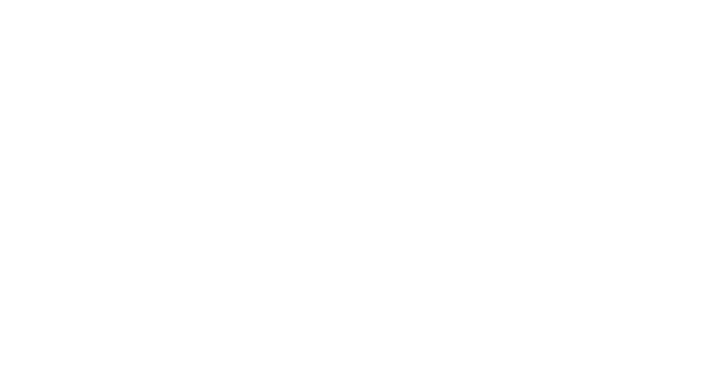
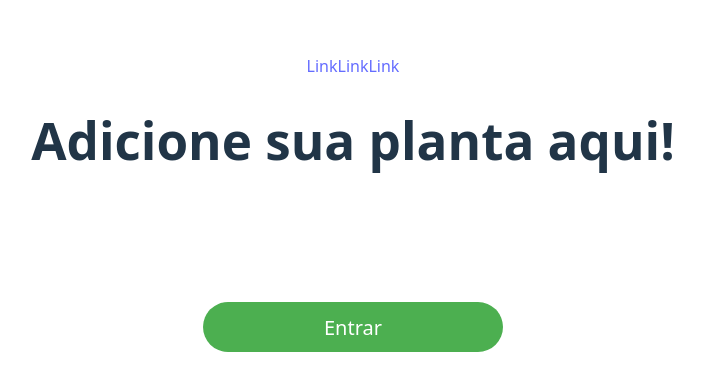
Before and after one commit to Luana002/sistema-de-plantas, a React (Vite) app in the folder frontend/: page / in a window 1280 px wide. Shown: the part 197-588 px from the top of the page, without its empty margins (287-990 px from the left). Built offline with nearby package versions, Linux system fonts and the light colour scheme.

Commit message:
adicionando paginas e componentes

```diff
--- a/frontend/package.json
+++ b/frontend/package.json
@@ -11,7 +11,8 @@
   },
   "dependencies": {
     "react": "^19.2.0",
-    "react-dom": "^19.2.0"
+    "react-dom": "^19.2.0",
+    "react-router-dom": "^7.13.1"
   },
   "devDependencies": {
     "@eslint/js": "^9.39.1",
--- a/frontend/src/App.jsx
+++ b/frontend/src/App.jsx
@@ -1,7 +1,20 @@
-import './App.css'
+import {BrowserRouter, Routes, Route} from "react-router-dom";
+
+import './App.css';
+import Login from './pages/Login.jsx';
+import Home from './pages/Home.jsx';
+import Cadastrar from './pages/CadastrarPlantas.jsx';
 
 function App() {
-  <div/>
+  return (
+    <BrowserRouter>
+      <Routes>
+        <Route path="/" element={<Login/>}/>
+        <Route path="/home" element={<Home />} />
+        <Route path="/cadastrar" element={<Cadastrar />} />
+      </Routes>
+    </BrowserRouter>
+  );
 }
 
-export default App
+export default App;
--- /dev/null
+++ b/frontend/src/components/Button.jsx
@@ -0,0 +1,30 @@
+import {useState} from 'react';
+
+function Button({ onClick, children = 'Entrar' }) {
+    const [hover, setHover] = useState(false);
+
+    const defaultStyles = {
+        width: "300px",
+        height: "50px",
+        borderRadius: "50px",
+        border: "none",
+        color: 'white',
+        backgroundColor: hover ? '#388E3C' : '#4CAF50',
+        transition: '0.2',
+        fontSize: "20px",
+        marginTop: "100px",
+        cursor: "pointer"
+    };
+
+  return (
+    <button style={defaultStyles}
+    onClick={onClick}
+    onMouseEnter={()=> setHover(true)}
+    onMouseLeave={()=> setHover(false)}
+    >
+      {children}
+    </button>
+  );
+}
+
+export default Button;
--- /dev/null
+++ b/frontend/src/components/CardPlant.jsx
@@ -0,0 +1,27 @@
+function CardPlant() {
+    const pageCenter = {
+    minHeight: "calc(100vh - 100px)",
+    display: "flex",
+    justifyContent: "center",
+    alignItems: "center"
+    };
+
+    const cardStyle = {
+    backgroundColor: "#2e2e2e",
+    width: "400px",
+    height: "400px",
+    display: "flex",
+    justifyContent: "center",
+    alignItems: "center"
+    };
+
+    return (
+        <div style={pageCenter}>
+            <div style={cardStyle}>
+                <h1>texto</h1>
+            </div>
+        </div>
+    );
+}
+
+export default CardPlant;
--- /dev/null
+++ b/frontend/src/components/Navbar.jsx
@@ -0,0 +1,13 @@
+function Navbar() {
+    return (
+        <nav className="nav">
+            <div className="links">
+                <a href="#">Link</a>
+                <a href="#">Link</a>
+                <a href="#">Link</a>
+            </div>
+        </nav>
+    );
+}
+
+export default Navbar;
--- /dev/null
+++ b/frontend/src/pages/CadastrarPlantas.jsx
@@ -0,0 +1,5 @@
+function Cadastrar() {
+  return <h1>Cadastro</h1>;
+}
+
+export default Cadastrar;
--- /dev/null
+++ b/frontend/src/pages/Home.jsx
@@ -0,0 +1,19 @@
+import CardPlant from '../components/CardPlant.jsx';
+
+function Home() {
+	return(
+        <>
+        <div className='nav'>
+            <div className="links">
+                    <a href="#">Link</a>
+                    <a href="#">Link</a>
+                    <a href="#">Link</a>
+                </div>
+        </div>
+        <h3>Sua lista</h3>
+        <CardPlant/>
+        </>
+    );
+}
+
+export default Home;
--- /dev/null
+++ b/frontend/src/pages/Login.jsx
@@ -0,0 +1,23 @@
+import { useNavigate } from 'react-router-dom';
+import Navbar from '../components/Navbar.jsx';
+import Button from '../components/Button.jsx';
+
+function Login() {
+    const navigate = useNavigate();
+
+    function entrar() {
+        navigate("/home");
+    }
+
+    return(
+        <div className="Login">
+            <header className="login-header">
+                <Navbar/>
+                <h1>Adicione sua planta aqui!</h1>
+                <Button onClick={entrar}>Entrar</Button>
+            </header>
+        </div>
+    );
+}
+
+export default Login;
```
Also changed, not shown: 1 other file (tests, documents, lock files or other folders).
